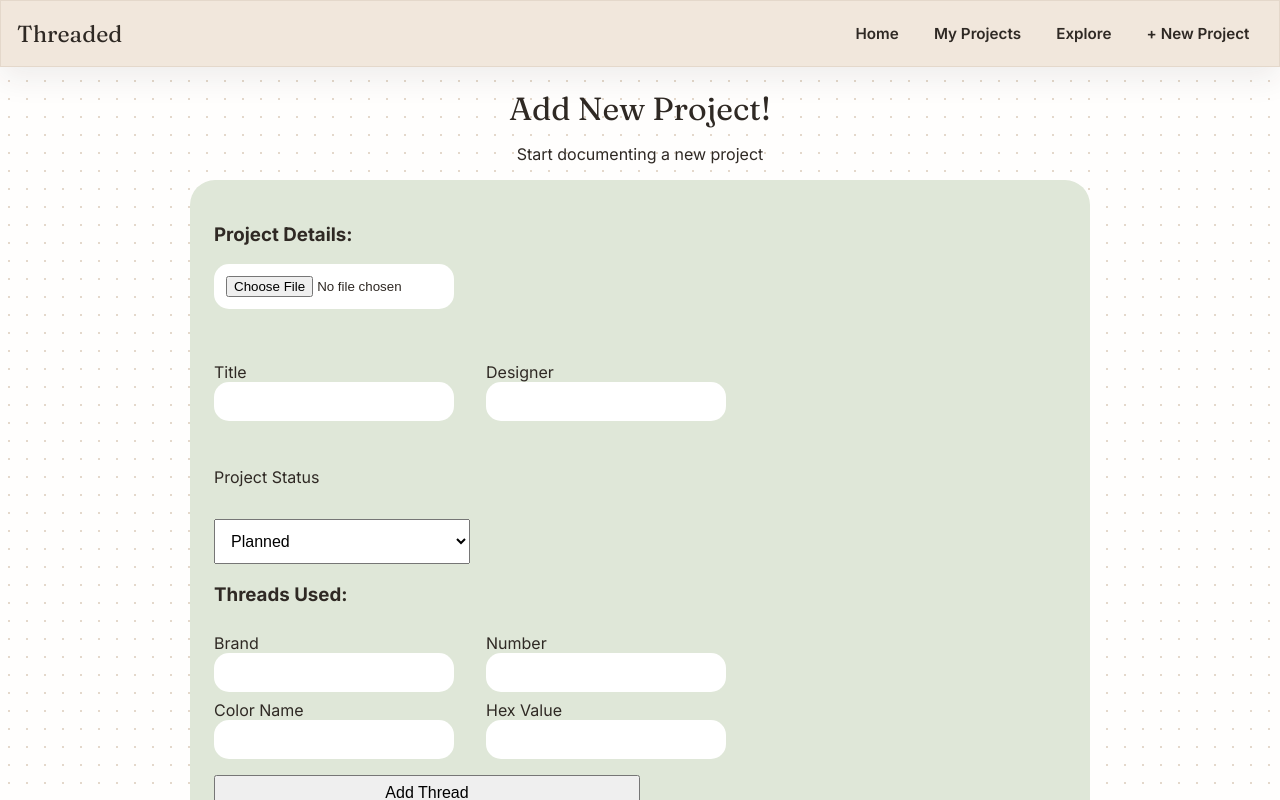
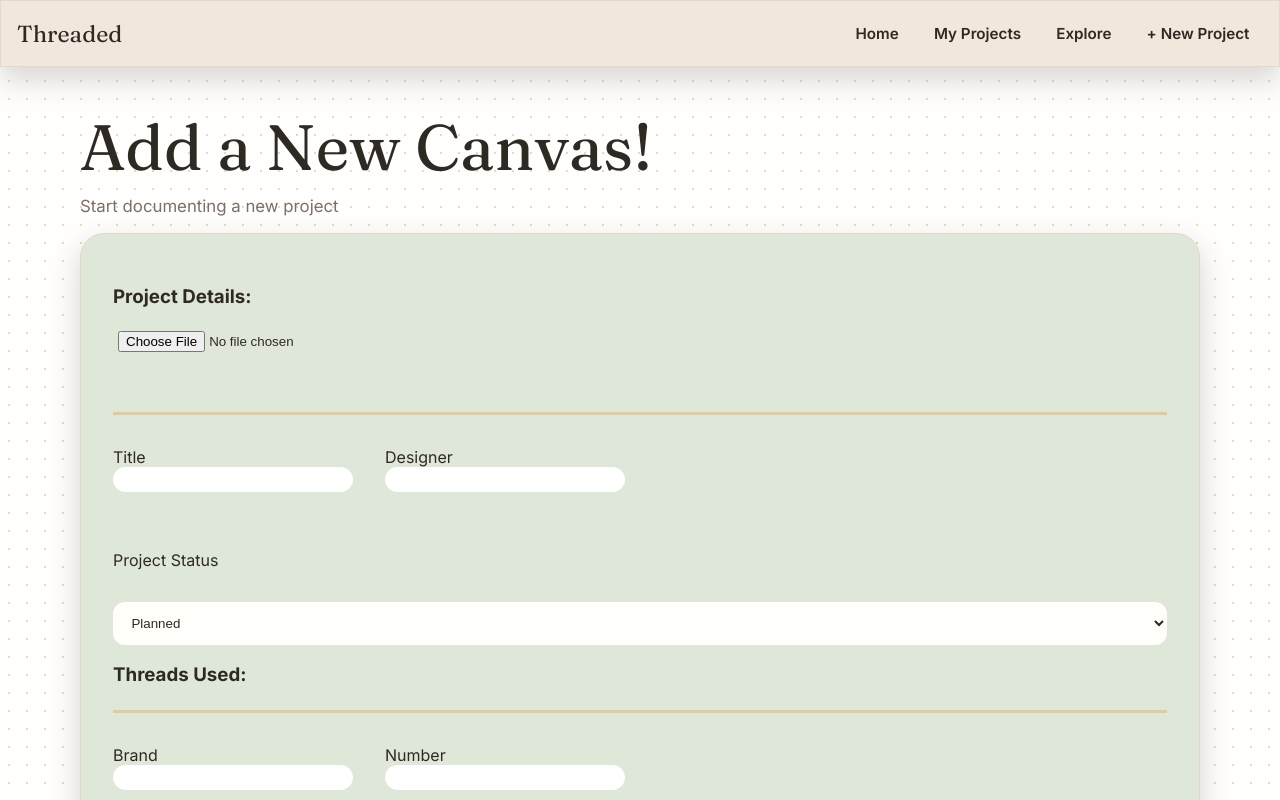
Before and after one commit to claireweber12/threaded, a React (Vite) app: page /new-project in a window 1280 px wide. Shown: the top 800 px of the page. Built offline with nearby package versions, Linux system fonts and the light colour scheme.

Commit message:
more styling!

```diff
--- a/src/pages/Dashboard.jsx
+++ b/src/pages/Dashboard.jsx
@@ -46,9 +46,9 @@ function Dashboard() {
   }
 
   return (
-    <main className='projects-page'>
-      <h1>My Projects</h1>
-      <p>View and manage your needlepoint projects.</p>
+    <main className='projects-page page'>
+      <h1 className='page-title'>My Projects</h1>
+      <p className='page-description'>View and manage your needlepoint projects.</p>
       <div className="filter-buttons">
         <button
           className={`filter-button ${selectedStatus === "All" ? "active" : ""}`}
--- a/src/pages/EditProject.jsx
+++ b/src/pages/EditProject.jsx
@@ -156,9 +156,9 @@ function EditProject() {
     }
 
     return(
-        <main className='edit-project-page'>
-            <h1>Edit Project</h1>
-            <p>start editing your project</p>
+        <main className='page-form page'>
+            <h1 className='page-title'>Edit Project</h1>
+            <p className='page-description'>start editing your project</p>
             <form className='form-card' onSubmit={handleSubmit}>
                 <h3>Project Details:</h3>
                 <div>
--- a/src/pages/Explore.jsx
+++ b/src/pages/Explore.jsx
@@ -53,9 +53,9 @@ function Explore(){
     ));
 
     return(
-        <div className='explore-page'>
+        <div className='page explore-page'>
             <div className='explore-page-row'>
-                <h1 className='explore-top-text'>Explore</h1>
+                <h1 className='explore-top-text page-title'>Explore</h1>
                 <div className='searchbar'>
                     <input type='text' placeholder='Search...'
                         value={searchTerm}
@@ -64,7 +64,7 @@ function Explore(){
                     <button type='button'> <FaSearch /> </button>
                 </div>
             </div>
-            <h4 className='explore-top-text'>Browse Public projects from other stitchers</h4>
+            <h4 className='explore-top-text page-description'>Browse Public projects from other stitchers</h4>
             <div className='start-explore'>
                 {filteredData.map((project) => (
                     <ProjectCard key={project.id} project={project} />
--- a/src/pages/Home.jsx
+++ b/src/pages/Home.jsx
@@ -1,7 +1,7 @@
 
 function Home(){
     return(
-       <div className='section homepage'>
+       <div className='section homepage page' >
             <div className='home-text'>
                 <h1 id='title'>Threaded</h1>
                 <h2 id='subtitle'>A creative home for every canvas, color, and stitch</h2>
--- a/src/pages/NewProject.jsx
+++ b/src/pages/NewProject.jsx
@@ -101,13 +101,14 @@ function NewProject() {
 
 
     return(
-        <main className='new-project-page'>
-            <h1>Add New Project!</h1>
-            <p>Start documenting a new project</p>
+        <main className='add-project-page page'>
+            <h1 className='page-title'>Add a New Canvas!</h1>
+            <p className='page-description'>Start documenting a new project</p>
             <form className='form-card' onSubmit={handleSubmit}>
                 <h3>Project Details:</h3>
                 <div className='form-section'>
                     <input type='file'
+                    className='file-field'
                     accept='image/*'
                     onChange={(e) => setImageFile(e.target.files[0])}
                     />
--- a/src/pages/ProjectDetail.jsx
+++ b/src/pages/ProjectDetail.jsx
@@ -90,7 +90,7 @@ function ProjectDetail(){
                 )}
             </div>
             <div className='detailPage-content'>
-                <h1 className='project-name-detailPage'>{project.title}</h1>
+                <h1 className='project-name-detailPage page-title'>{project.title}</h1>
                 <div className='details'>
                     <p>{project.status}</p>
                     <p>{project.designer}</p>
--- a/src/styles/base.css
+++ b/src/styles/base.css
@@ -19,7 +19,7 @@
   --gold: #e1ca9d;
   --border: #e4d8cb;
 
-  --shadow-soft: 0 12px 30px rgba(47, 41, 36, 0.08);
+  --shadow-soft: 0 12px 30px rgba(53, 44, 36, 0.201);
   --shadow-hover: 0 18px 40px rgba(47, 41, 36, 0.13);
 
   --radius-sm: 0.75rem;
@@ -42,6 +42,24 @@ body {
   background-image:
     radial-gradient(var(--border) 0.8px, transparent 0.8px);
   background-size: 18px 18px;
+}
+
+.page{
+  width:min(1120px, calc(100% - 2em));
+  margin: 0 auto;
+  padding: 3rem 0;
+}
+
+.page-title{
+  font-size: clamp(2rem, 5vw, 4rem);
+  line-height:1;
+  margin:0
+}
+
+.page-description{
+  color: var(--text-light);
+  max-width:620px;
+  font-size:1.05rem;
 }
 
 
--- a/src/styles/forms.css
+++ b/src/styles/forms.css
@@ -1,29 +1,19 @@
-@import "./base.css";
 
 
-.new-project-page{
-    height:100vh;
-    display:flex;
-    flex-direction:column;
-    align-items:center;
-}
 
-.new-project-page h1{
-    margin-bottom:0;
+.form-card {
+  background: var(--sage-soft);
+  border: 1px solid var(--border);
+  border-radius: var(--radius-lg);
+  box-shadow: var(--shadow-soft);
+  padding: 2rem;
 }
 
 
-.form-card{
-    background-color:var(--sage-soft);
-    width:min(900px, 90%);
-    height:auto;
-    padding:1.5rem;
-    border-radius:25px;
-    display:flex;
-    flex-direction:column;
-}
-
 .form-section{
+    border-top: 3px solid var(--gold);
+    padding-top: 1.5rem;
+    margin-top: 1.5rem;
     display:grid;
     grid-template-rows:1fr 1fr;
     height:auto;
@@ -35,13 +25,14 @@
     gap:2rem;
 }
 
-select{
-    width:16rem;
-    box-sizing:border-box;
-    height:auto;
-    padding:12px;
-    font-size:1rem;
+.form-section:first-of-type {
+  border-top: none;
+  padding-top: 0;
+  margin-top: 0;
+}
 
+.file-field{
+    background:var(--sage-soft);
 }
 
 .form-group{
@@ -51,18 +42,16 @@ select{
 
 }
 
-textArea{
-    width:30rem;
-    height:6rem;
-    border-color: var(--sage);
 
-}
-
-.new-project-page input{
-    box-sizing:border-box;
-    width:15rem;
-    height:auto;
-    padding:12px;
+input,
+select,
+textarea {
+  border: 1px solid var(--color-border);
+  background: #fffefa;
+  color: var(--color-text);
+  border-radius: var(--radius-sm);
+  padding: 0.8rem 0.9rem;
+  outline: none;
 }
 
 #add-thread-btn{
@@ -126,3 +115,7 @@ textarea:focus {
   border-color: var(--color-accent);
   box-shadow: 0 0 0 3px var(--sage);
 }
+textarea {
+  min-height: 140px;
+  resize: vertical;
+}
--- a/src/styles/projectCard.css
+++ b/src/styles/projectCard.css
@@ -2,17 +2,38 @@
 
 .project-card{
   background-color:var(--card-color);
-  border-radius:15px;
+  border:2px solid var(--border);
+  border-radius: var(--radius-lg);
   min-height: 20rem;
+  overflow: hidden;
   padding:1.2rem;
   display:grid;
-  grid-template-rows: 2fr 1fr;
-  box-shadow: 10px 10px 5px 0px var(--sage);
+  grid-template-rows: 1fr 1fr;
+  box-shadow: 10px 10px 5px 0px var(--shadow-soft);
 
 }
+
+.project-card:hover{
+  transform: translateY(-4px);
+  box-shadow: var(--shadow-hover);
+}
+
+.project-card-image,
 .project-image-placeholder{
-  background-color: var(--background);
-  min-height:40px;
+  width:100%;
+  height:auto;
+  object-fit: cover;
+  display:block;
+}
+
+.project-image-placeholder{
+  background:
+    linear-gradient(135deg, rgba(154, 95, 99, 0.08), rgba(159, 172, 146, 0.15)),
+    var(--color-bg-soft);
+  color: var(--background-light);
+  display:flex;
+  align-items:center;
+  justify-content:center;
 }
 
 .thread-palette{
@@ -26,6 +47,14 @@
   display:flex;
   align-items:center;
   justify-content:space-evenly;
+  gap:1rem;
+  margin-bottom:0.75rem;
+}
+
+.project-status{
+  font-size: 1rem;
+  font-weight:700;
+  margin:0;
 }
 
 .color-dot{
@@ -38,11 +67,7 @@
 }
 
 .project-card-content p{
-  color:var(--light-blue);
-}
-
-.project-card-content h3{
-  color:var(--dark-blue);
+  padding:1.1rem;
 }
 
 .project-tags{
@@ -52,13 +77,6 @@
 .project-tag{
   background-color:var(--accent-light);
   padding:7px;
-  font-size: .9rem;
+  font-size: 1rem;
   border-radius: 15px;
 }
-
-.project-card-image{
-  width:100%;
-  height:auto;
-  object-fit:cover;
-  display:block;
-}
```
